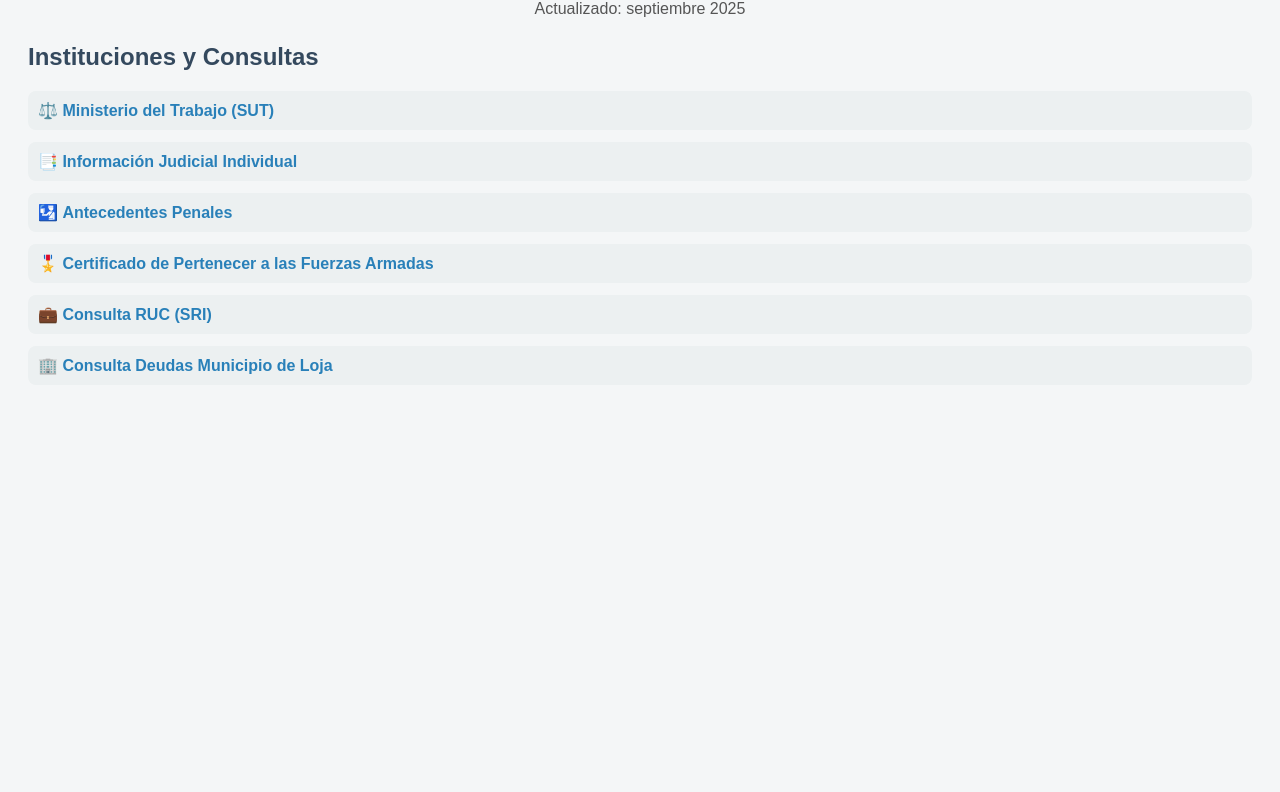
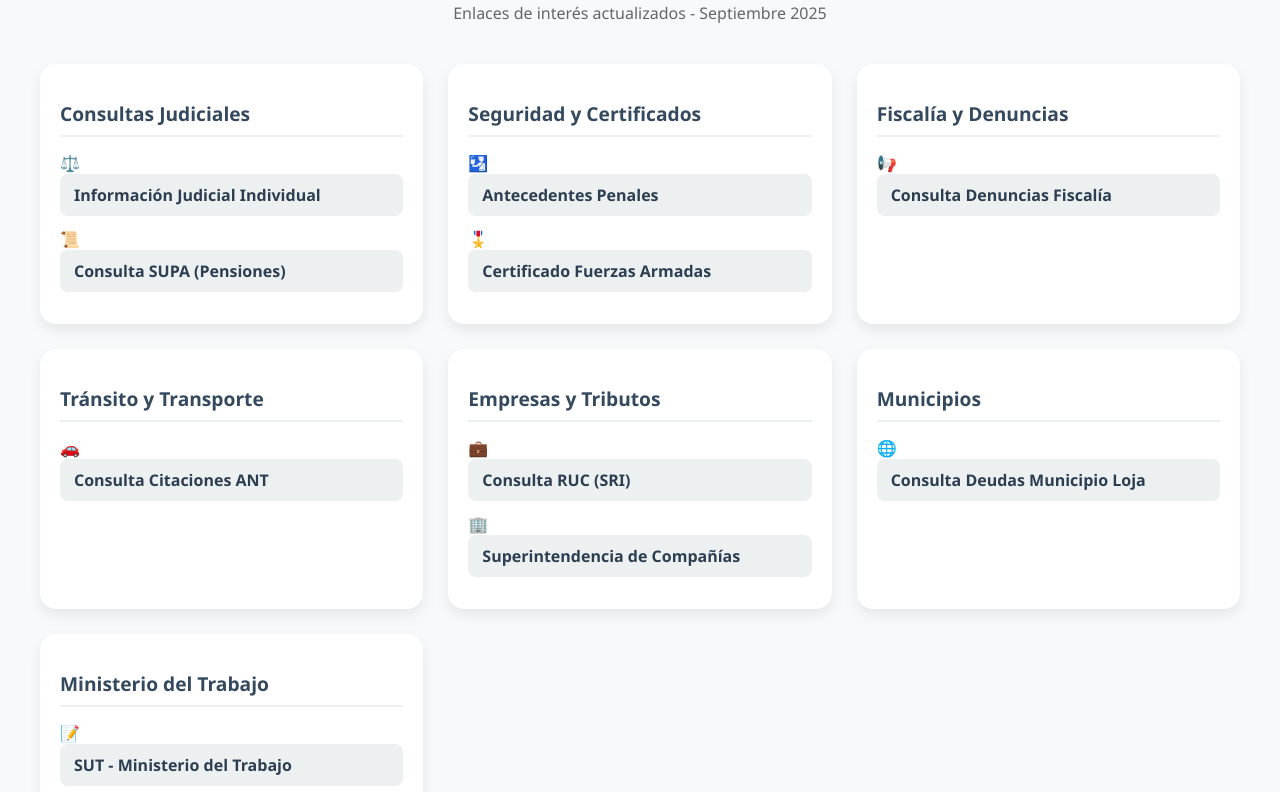
Before and after one commit to mup666/enlacesinteres, a plain HTML site: page index.html in a window 1280 px wide. Shown: the part 108-900 px from the top of the page. Before the commit the page ends 800 px from the top, so only its background shows below. Drawn offline with Linux system fonts and the light colour scheme.

Commit message:
Update 3 index.html

```diff
--- a/index.html
+++ b/index.html
@@ -3,60 +3,136 @@
 <head>
   <meta charset="UTF-8">
   <meta name="viewport" content="width=device-width, initial-scale=1.0">
-  <title>Enlaces de Interés - Qlliz</title>
+  <title>Directorio Jurídico - Qlliz</title>
   <style>
     body {
-      font-family: Arial, sans-serif;
-      background: #f4f6f7;
+      font-family: 'Segoe UI', Tahoma, Geneva, Verdana, sans-serif;
+      background: #f7f9fb;
       color: #2c3e50;
-      padding: 20px;
+      margin: 0;
+      padding: 30px;
     }
     h1 {
       text-align: center;
       color: #1a252f;
+      margin-bottom: 10px;
+      font-size: 2rem;
     }
-    h2 {
+    p {
+      text-align: center;
+      color: #666;
+      margin-bottom: 40px;
+    }
+    .directory {
+      display: grid;
+      grid-template-columns: repeat(auto-fit, minmax(320px, 1fr));
+      gap: 25px;
+      max-width: 1200px;
+      margin: 0 auto;
+    }
+    .card {
+      background: #ffffff;
+      padding: 20px;
+      border-radius: 16px;
+      box-shadow: 0 6px 14px rgba(0, 0, 0, 0.08);
+      transition: transform 0.2s ease, box-shadow 0.2s ease;
+    }
+    .card:hover {
+      transform: translateY(-5px);
+      box-shadow: 0 10px 20px rgba(0, 0, 0, 0.12);
+    }
+    .card h2 {
+      font-size: 1.2rem;
       color: #34495e;
-      margin-top: 25px;
+      margin-bottom: 15px;
+      border-bottom: 2px solid #ecf0f1;
+      padding-bottom: 8px;
     }
     ul {
       list-style: none;
       padding: 0;
+      margin: 0;
     }
     li {
       margin: 12px 0;
-      padding: 10px;
-      background: #ecf0f1;
-      border-radius: 8px;
     }
     a {
       text-decoration: none;
-      color: #2980b9;
-      font-weight: bold;
+      color: #2c3e50;
+      font-weight: 600;
+      display: flex;
+      align-items: center;
+      gap: 8px;
+      padding: 10px 14px;
+      background: #ecf0f1;
+      border-radius: 8px;
+      transition: background 0.2s ease, color 0.2s ease;
     }
     a:hover {
-      text-decoration: underline;
-    }
-    .category {
-      margin-bottom: 25px;
+      background: #2980b9;
+      color: #fff;
     }
   </style>
 </head>
 <body>
 
-  <h1>Enlaces de Interés - Estudio Jurídico Qlliz</h1>
-  <p style="text-align:center; color:#555;">Actualizado: septiembre 2025</p>
+  <h1>Directorio Jurídico - Estudio Qlliz</h1>
+  <p>Enlaces de interés actualizados - Septiembre 2025</p>
 
-  <div class="category">
-    <h2>Instituciones y Consultas</h2>
-    <ul>
-      <li>⚖️ <a href="https://sut.trabajo.gob.ec/mrl/login.xhtml" target="_blank">Ministerio del Trabajo (SUT)</a></li>
-      <li>📑 <a href="https://consultas.funcionjudicial.gob.ec/informacionjudicialindividual/pages/index.jsf#!/" target="_blank">Información Judicial Individual</a></li>
-      <li>🛂 <a href="https://certificados.ministeriodelinterior.gob.ec/gestorcertificados/antecedentes/" target="_blank">Antecedentes Penales</a></li>
-      <li>🎖️ <a href="https://sidehu.midena.gob.ec/certificados/nofa.action" target="_blank">Certificado de Pertenecer a las Fuerzas Armadas</a></li>
-      <li>💼 <a href="https://srienlinea.sri.gob.ec/sri-en-linea/SriRucWeb/ConsultaRuc/Consultas/consultaRuc" target="_blank">Consulta RUC (SRI)</a></li>
-      <li>🏢 <a href="https://www.loja.gob.ec/consulta" target="_blank">Consulta Deudas Municipio de Loja</a></li>
-    </ul>
+  <div class="directory">
+
+    <div class="card">
+      <h2>Consultas Judiciales</h2>
+      <ul>
+        <li>⚖️ <a href="https://consultas.funcionjudicial.gob.ec/informacionjudicialindividual/pages/index.jsf#!/" target="_blank">Información Judicial Individual</a></li>
+        <li>📜 <a href="https://supa.funcionjudicial.gob.ec/pensiones/publico/consulta.jsf" target="_blank">Consulta SUPA (Pensiones)</a></li>
+      </ul>
+    </div>
+
+    <div class="card">
+      <h2>Seguridad y Certificados</h2>
+      <ul>
+        <li>🛂 <a href="https://certificados.ministeriodelinterior.gob.ec/gestorcertificados/antecedentes/" target="_blank">Antecedentes Penales</a></li>
+        <li>🎖️ <a href="https://sidehu.midena.gob.ec/certificados/nofa.action" target="_blank">Certificado Fuerzas Armadas</a></li>
+      </ul>
+    </div>
+
+    <div class="card">
+      <h2>Fiscalía y Denuncias</h2>
+      <ul>
+        <li>📢 <a href="https://www.fiscalia.gob.ec/accesibilidad/consulta-de-noticias-del-delito/" target="_blank">Consulta Denuncias Fiscalía</a></li>
+      </ul>
+    </div>
+
+    <div class="card">
+      <h2>Tránsito y Transporte</h2>
+      <ul>
+        <li>🚗 <a href="https://consultaweb.ant.gob.ec/PortalWEB/paginas/clientes/clp_criterio_consulta.jsp" target="_blank">Consulta Citaciones ANT</a></li>
+      </ul>
+    </div>
+
+    <div class="card">
+      <h2>Empresas y Tributos</h2>
+      <ul>
+        <li>💼 <a href="https://srienlinea.sri.gob.ec/sri-en-linea/SriRucWeb/ConsultaRuc/Consultas/consultaRuc" target="_blank">Consulta RUC (SRI)</a></li>
+        <li>🏢 <a href="https://appscvsgen.supercias.gob.ec/consultaCompanias/societario/busquedaCompanias.jsf" target="_blank">Superintendencia de Compañías</a></li>
+      </ul>
+    </div>
+
+    <div class="card">
+      <h2>Municipios</h2>
+      <ul>
+        <li>🌐 <a href="https://www.loja.gob.ec/consulta" target="_blank">Consulta Deudas Municipio Loja</a></li>
+      </ul>
+    </div>
+
+    <div class="card">
+      <h2>Ministerio del Trabajo</h2>
+      <ul>
+        <li>📝 <a href="https://sut.trabajo.gob.ec/mrl/login.xhtml" target="_blank">SUT - Ministerio del Trabajo</a></li>
+      </ul>
+    </div>
+
   </div>
 
 </body>
```
